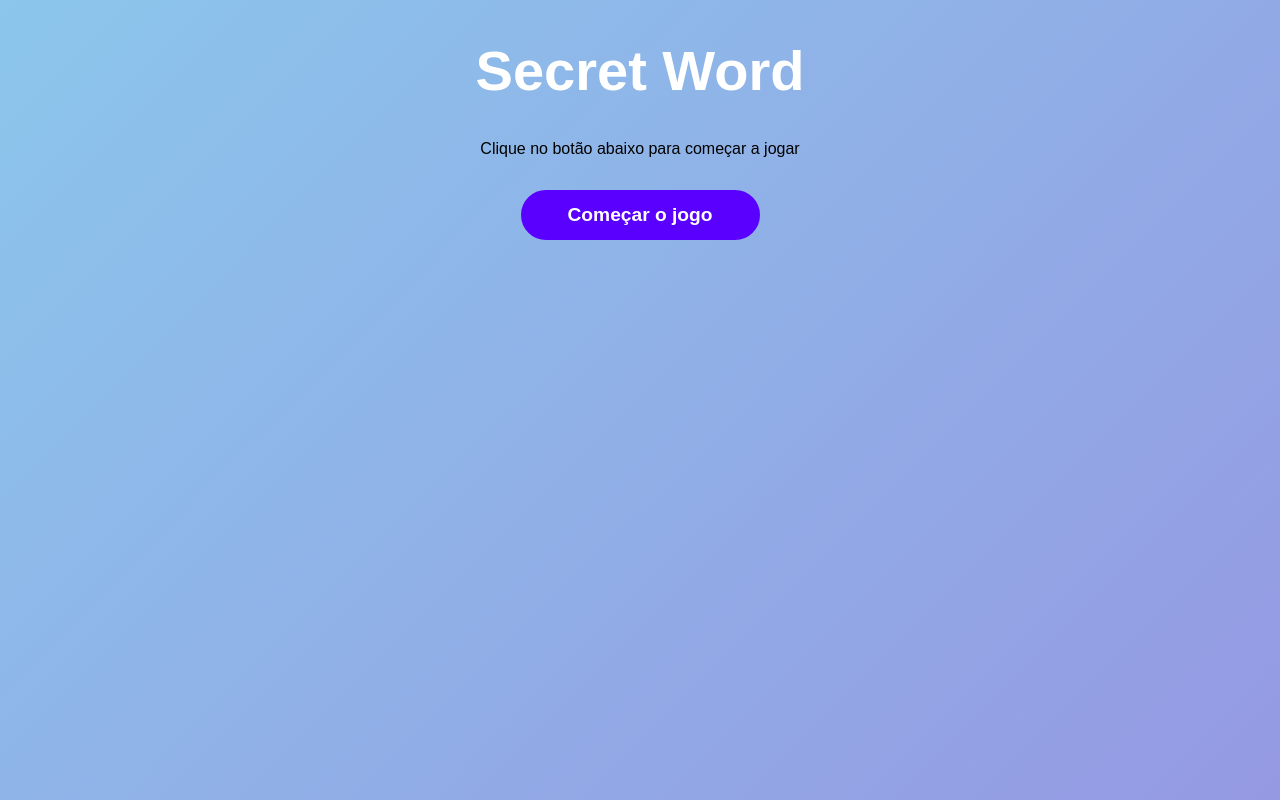
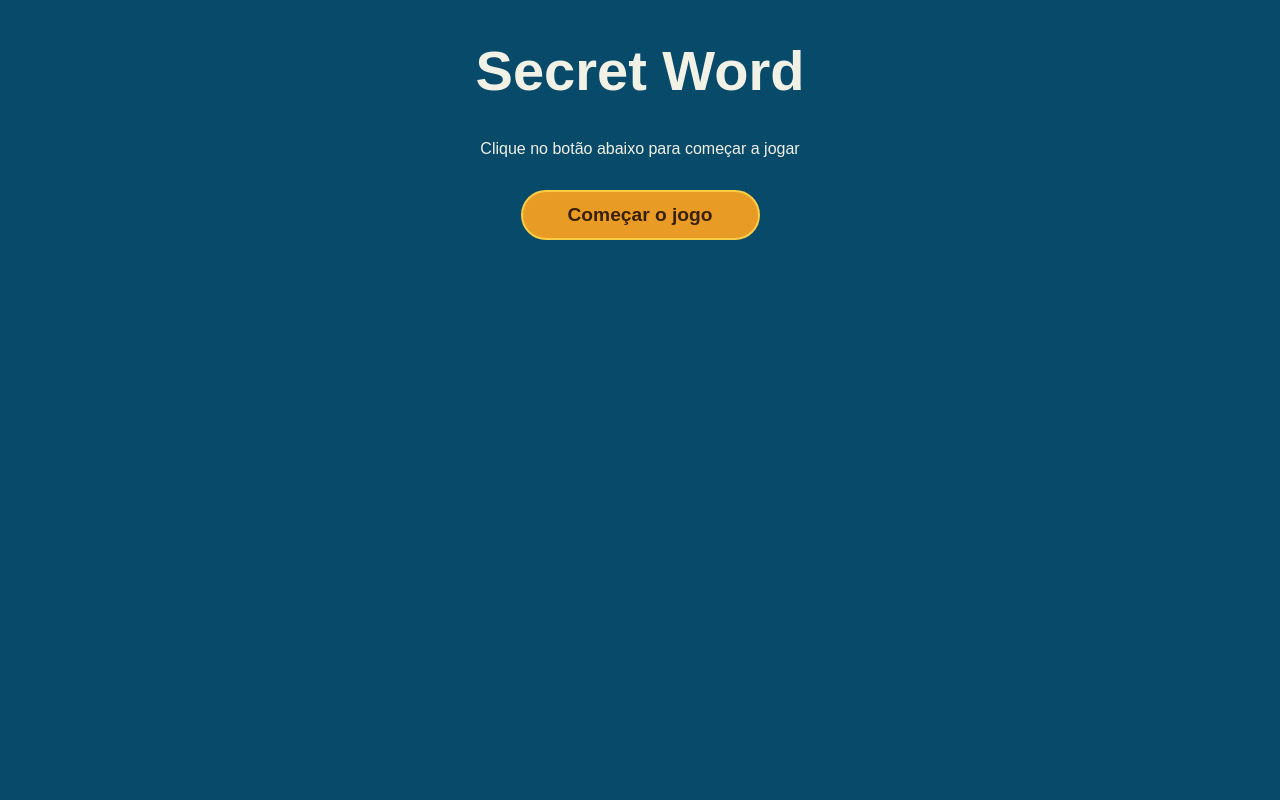
Before and after one commit to emanuellecarvalho/secret-word, a React (Create React App) app: page / in a window 1280 px wide. Built offline with nearby package versions, Linux system fonts and the light colour scheme.

Commit message:
feat: change game colors

```diff
--- a/src/components/Game/styles.css
+++ b/src/components/Game/styles.css
@@ -0,0 +1,50 @@
+.game h1 {
+  font-size: 2.5em;
+}
+
+.points span {
+  font-weight: 600;
+}
+
+.tip span {
+  color: #e89b25;
+}
+
+.wordContainer {
+  margin: 1.5em;
+  padding: 1.5em;
+  border: 20px solid #5f86a5;
+  border-radius: 10px;
+  display: flex;
+}
+
+.letter,
+.blankSquare {
+  font-size: 70px;
+  line-height: 1.5;
+  border: 3px solid #4e4d4d;
+  height: 100px;
+  width: 100px;
+  text-transform: uppercase;
+  background: #f1f1e6;
+  color: #474747;
+  font-weight: 700;
+}
+
+.letterContainer p {
+  margin-bottom: 1.2rem;
+}
+
+.letterContainer form {
+  display: flex;
+  align-items: center;
+  justify-content: center;
+}
+
+.letterContainer input {
+  height: 50px;
+  width: 50px;
+  font-size: 2.em;
+  text-align: center;
+  margin-right: 1em;
+}
--- a/src/components/Home/styles.css
+++ b/src/components/Home/styles.css
@@ -4,5 +4,5 @@
 
 .start p {
   margin-bottom: 2em;
-  color: #000;
+  color: #f1f1e6;
 }
--- a/src/index.css
+++ b/src/index.css
@@ -8,8 +8,7 @@ body {
   font-family: Arial, Helvetica, sans-serif;
   margin: 0;
   padding: 0;
-  background-color: #75c2f5;
-  background-image: linear-gradient(135deg, #8BC6EC 0%, #9599E2 100%);
+  background-color: #084A6A;
   /* opção 2
   background: rgb(2,0,36);
   background: linear-gradient(
@@ -18,14 +17,14 @@ body {
     rgba(9,9,121,1) 35%,
     rgba(0,212,255,1) 100%
   ); */
-  color: #fff;
+  color: #f1f1e6;
 }
 
 button {
-  background: #5900ff;
-  color: #fff;
+  background: #e89b25;
+  color: #3a2002;
   padding: 0 45px;
-  border: 2px solid #5900ff;
+  border: 2px solid #ffcd45;
   border-radius: 25px;
   cursor: pointer;
   height: 50px;
@@ -35,5 +34,5 @@ button {
 }
 
 button:hover {
-  background: #41109cb9;
+  /* background: #41109cb9; */
 }
```
